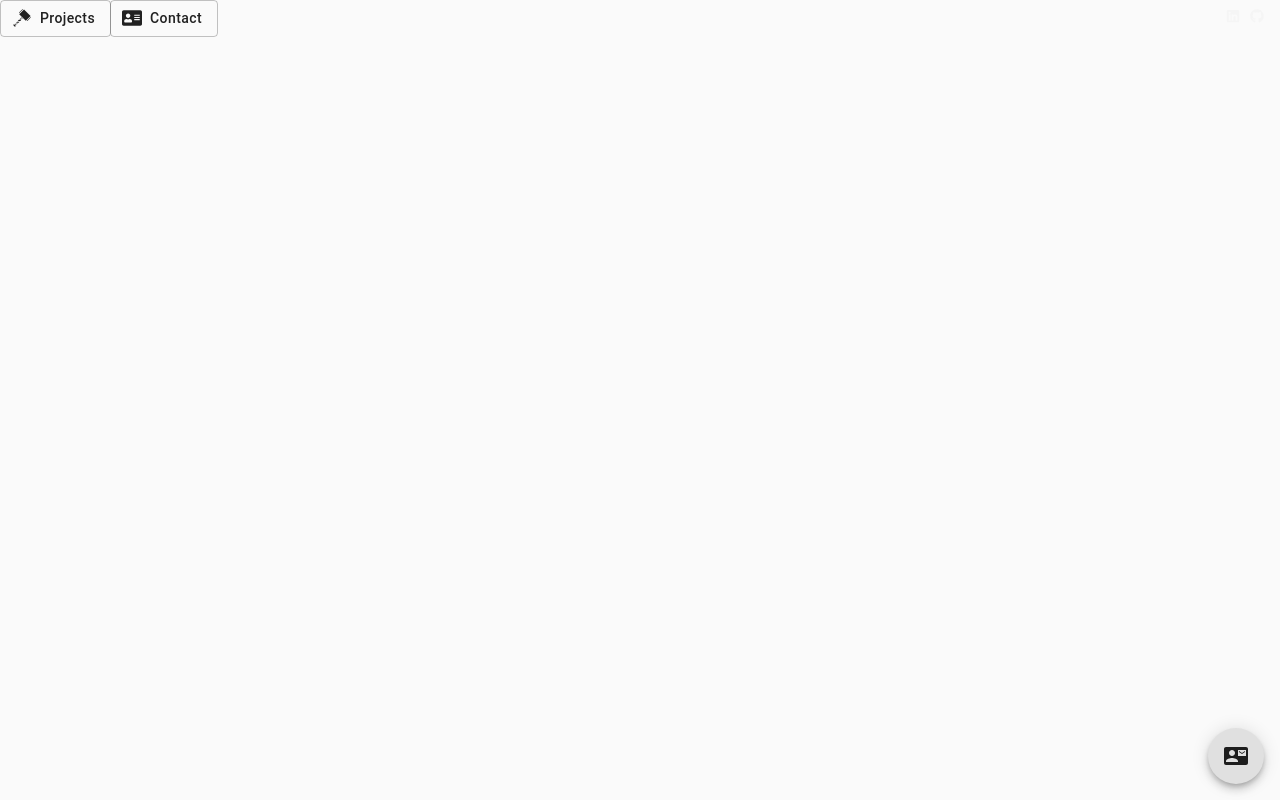
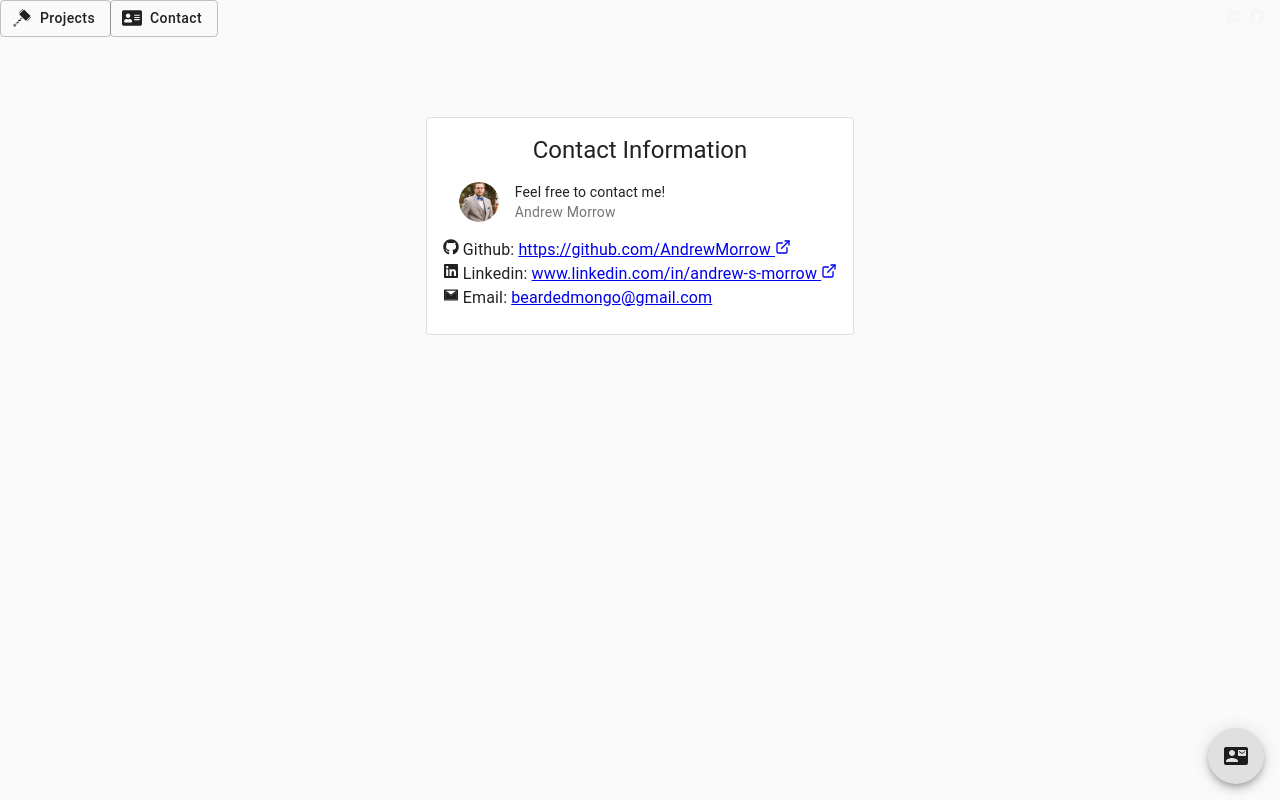
Before and after one commit to AndrewMorrow/portfolio-react, a React (Create React App) app: page /contact in a window 1280 px wide. Built offline with nearby package versions, Linux system fonts and the light colour scheme.

Commit message:
contact info added

```diff
--- a/src/App.js
+++ b/src/App.js
@@ -1,5 +1,6 @@
 import "./App.css";
 import Homepage from "./components/pages/homepage/Homepage";
+import Contact from "./components/pages/contactPage/ContactPage";
 import { BrowserRouter as Router, Route, Switch } from "react-router-dom";
 import Footer from "./components/layout/footer/Footer";
 import Navigation from "./components/layout/nav/Navigation";
@@ -30,6 +31,9 @@ function App() {
                             <Route exact path="/">
                                 <Homepage />
                             </Route>
+                            <Route path="/contact">
+                                <Contact />
+                            </Route>
                         </Switch>
                     </Router>
                     <Footer />
--- /dev/null
+++ b/src/components/pages/contactPage/ContactPage.js
@@ -0,0 +1,70 @@
+import React from "react";
+import {
+    Card,
+    CardContent,
+    Typography,
+    CardActions,
+    CardHeader,
+    Avatar,
+} from "@material-ui/core";
+import "./contact.css";
+import { FaLinkedin, FaGithub, FaAddressCard } from "react-icons/fa";
+import { FiExternalLink } from "react-icons/fi";
+import { AiTwotoneMail } from "react-icons/ai";
+import avatarPic from "../../../assets/images/profileRoundFinal.png";
+
+const ContactPage = () => {
+    return (
+        <main className="mainCont">
+            <Card variant="outlined" className="contactCard">
+                <CardContent>
+                    <Typography variant="h5" className="cardHeader">
+                        Contact Information
+                    </Typography>
+                    <CardHeader
+                        avatar={<Avatar alt="Andrew Morrow" src={avatarPic} />}
+                        className="cardHeader"
+                        title="Feel free to contact me!"
+                        subheader="Andrew Morrow"
+                    />
+
+                    <Typography className="contactItems">
+                        <FaGithub style={{ marginRight: "4px" }} />
+                        Github:
+                        <a
+                            style={{ marginLeft: "4px" }}
+                            href="https://github.com/AndrewMorrow"
+                            target="_blank"
+                        >
+                            https://github.com/AndrewMorrow <FiExternalLink />
+                        </a>
+                    </Typography>
+                    <Typography className="contactItems">
+                        <FaLinkedin style={{ marginRight: "4px" }} />
+                        Linkedin:
+                        <a
+                            style={{ marginLeft: "4px" }}
+                            href="www.linkedin.com/in/andrew-s-morrow"
+                            target="_blank"
+                        >
+                            www.linkedin.com/in/andrew-s-morrow{" "}
+                            <FiExternalLink />
+                        </a>
+                    </Typography>
+                    <Typography className="contactItems">
+                        <AiTwotoneMail style={{ marginRight: "4px" }} />
+                        Email:
+                        <a
+                            style={{ marginLeft: "4px" }}
+                            href="mailto:beardedmongo@gmail.com"
+                        >
+                            beardedmongo@gmail.com
+                        </a>
+                    </Typography>
+                </CardContent>
+            </Card>
+        </main>
+    );
+};
+
+export default ContactPage;
--- /dev/null
+++ b/src/components/pages/contactPage/contact.css
@@ -0,0 +1,27 @@
+.mainCont {
+    display: flex;
+    justify-content: center;
+    margin-left: 10vw;
+    margin-right: 10vw;
+    margin-top: 10vh;
+}
+
+.contactCard {
+    /* width: 24rem;
+    height: 24rem; */
+    align-items: center;
+    display: flex;
+}
+
+.contactItems {
+    margin-top: 2rem;
+}
+
+.cardHeader {
+    display: flex;
+    justify-content: center;
+}
+
+.avatar {
+    display: inline-block;
+}
```
